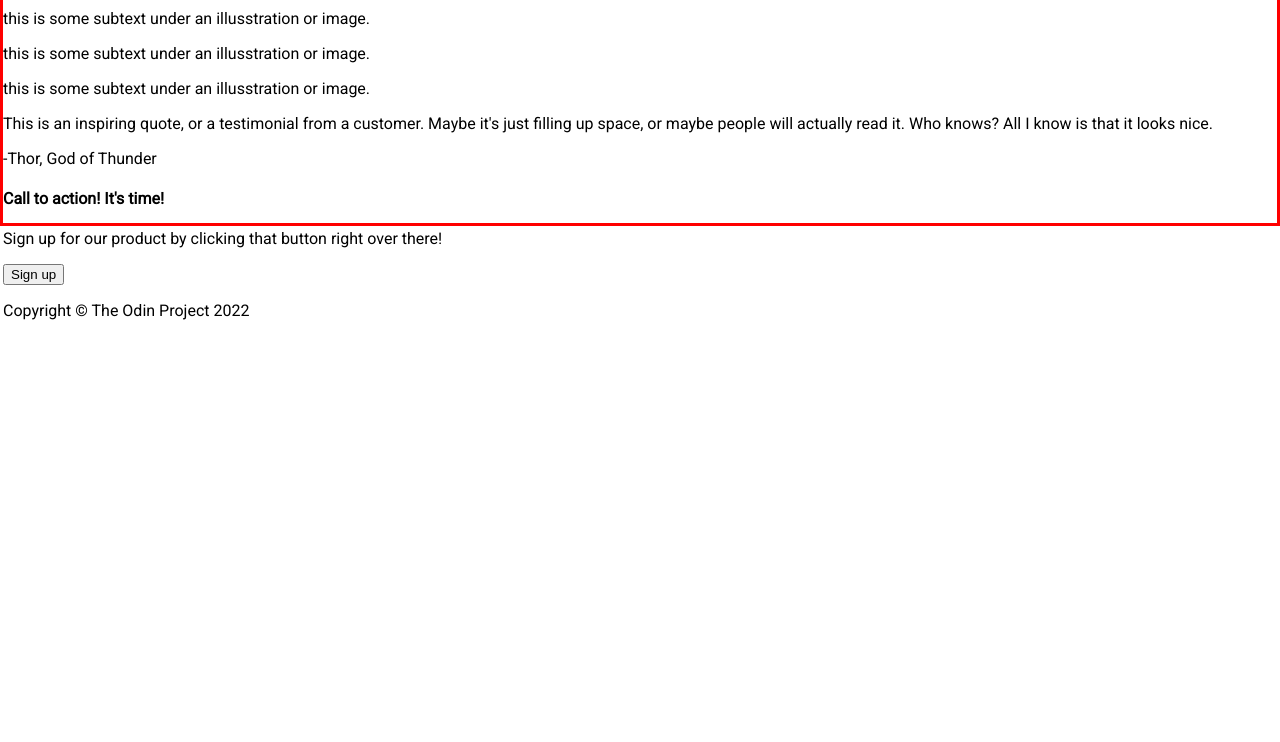
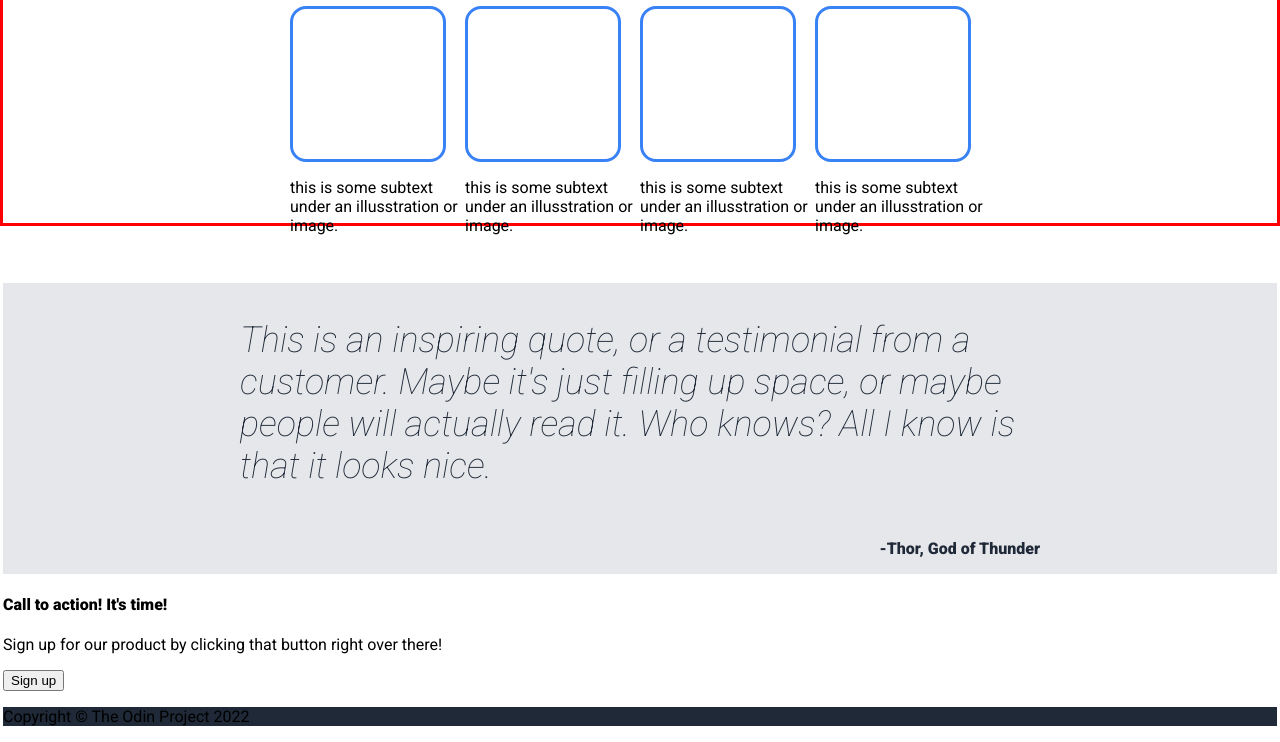
Before and after one commit to Bantchee/landing-page, a plain HTML site: page index.html in a window 1280 px wide. Shown: the part 580-1322 px from the top of the page. Before the commit the page ends 916 px from the top, so only its background shows below. Drawn offline with Linux system fonts and the light colour scheme.

Commit message:
Add css to section-two and section-three

```diff
--- a/index.html
+++ b/index.html
@@ -7,9 +7,11 @@
 
 	<title>Landing Page</title>
 	<link rel="stylesheet" href="./style/style.css">
+
+	<!-- Roboto font -->
 	<link rel="preconnect" href="https://fonts.googleapis.com">
 	<link rel="preconnect" href="https://fonts.gstatic.com" crossorigin>
-	<link href="https://fonts.googleapis.com/css2?family=Roboto&display=swap" rel="stylesheet">
+	<link href="https://fonts.googleapis.com/css2?family=Roboto:ital,wght@0,400;0,900;1,100&display=swap" rel="stylesheet">
 </head>
 <body>
 	<div class="header">
@@ -36,21 +38,27 @@
 			<div class="card">
 				<div class="box"></div>
 				<p class="text">this is some subtext under an illusstration or image.</p>
-
+			</div>
+			<div class="card">
 				<div class="box"></div>
 				<p class="text">this is some subtext under an illusstration or image.</p>
-
+			</div>
+			<div class="card">
 				<div class="box"></div>
 				<p class="text">this is some subtext under an illusstration or image.</p>
-
+			</div>
+			<div class="card">
 				<div class="box"></div>
 				<p class="text">this is some subtext under an illusstration or image.</p>
 			</div>
 		</div>
+	</div>
 
 	<div class="section section-three">
+		<div class="box">
 			<p class="quote">This is an inspiring quote, or a testimonial from a customer. Maybe it's just filling up space, or maybe people will actually read it. Who knows? All I know is that it looks nice.</p>
 			<p class="author">-Thor, God of Thunder</p>
+		</div>
 	</div>
 
 	<div class="section section-four">
--- a/style/style.css
+++ b/style/style.css
@@ -2,7 +2,6 @@ body {
 	border: solid red;
 	height: 100vh;
 	margin: 0px;
-	overflow: hidden;
 	display: flex;
 	flex-direction: column;
 	font-family: Roboto;
@@ -87,3 +86,60 @@ body {
 	color: #f9faf8;
 	/* margin: auto 0px; */
 }
+
+.section-two {
+	display: flex;
+	flex-direction: column;
+	justify-content: center;
+	align-items: center;
+	padding: 32px 0px;
+}
+
+.section-two .cards {
+	max-width: 700px;
+	display: flex;
+}
+
+.section-two .cards .box {
+	width: 150px;
+	height: 150px;
+	border: solid #3882f6;
+	border-radius: 16px;
+}
+
+.section-three {
+	background-color: #e5e7eb;
+	display: flex;
+	flex-direction: column;
+	justify-content: center;
+	align-items: center;
+}
+
+.section-three .box {
+	display: flex;
+	flex-direction: column;
+	justify-content: center;
+	align-items: center;
+}
+
+.section-three .quote {
+	color: #1f2937;
+	font-style: italic;
+	font-weight: 100;
+	font-size: 36px;
+	max-width: 800px;
+}
+
+.section-three .author {
+	color: #1f2937;
+	align-self: flex-end;
+	font-weight: 900;
+}
+
+.section-four {
+
+}
+
+.footer {
+	background-color: #1f2937;
+}
```
Lines whose indentation alone changed are shown as unchanged.
